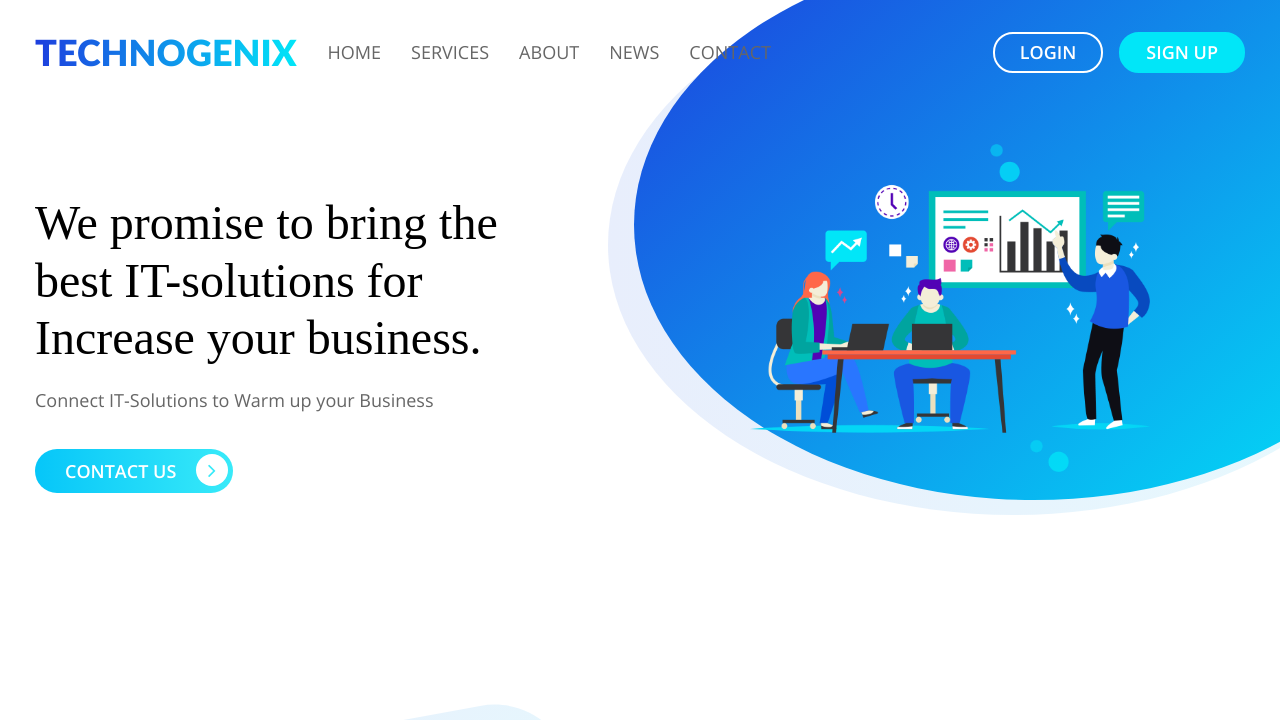
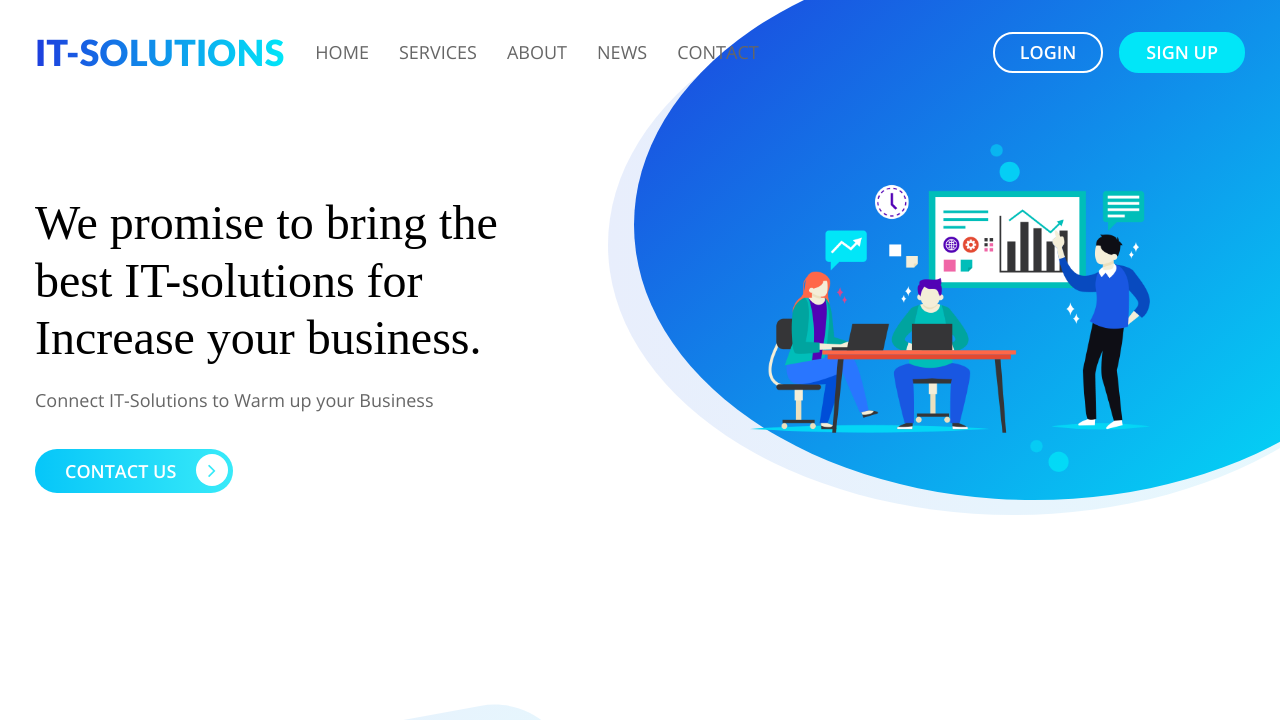
Before and after one commit to desakash/LGMVIP-WebDev-T1, a plain HTML site: page index.html in a window 1280 px wide. Shown: the top 720 px of the page. Drawn offline with Linux system fonts and the light colour scheme; a web font is replaced by a local one.

Commit message:
Update index.html

```diff
--- a/index.html
+++ b/index.html
@@ -21,7 +21,7 @@
 </head>
 <body>
 <nav class="navbar navbar-expand-lg navbar-light bg-light bg-transparent" id="gtco-main-nav">
-    <div class="container"><a class="navbar-brand">TechnoGenix</a>
+    <div class="container"><a class="navbar-brand">IT-Solutions</a>
         <button class="navbar-toggler" data-target="#my-nav" onclick="myFunction(this)" data-toggle="collapse"><span
                 class="bar1"></span> <span class="bar2"></span> <span class="bar3"></span></button>
         <div id="my-nav" class="collapse navbar-collapse">
```
